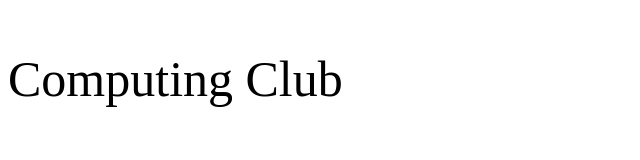
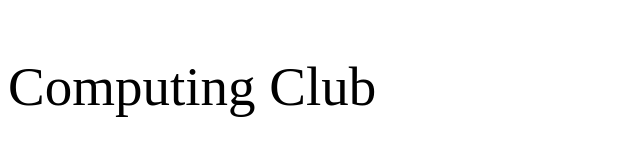
Before and after one commit to codemegatron/Rainforest, a plain HTML site: page index.html in a window 1280 px wide. Shown: the whole page, without its empty margins (0-640 px from the left). Drawn offline with Linux system fonts and the light colour scheme.

Commit message:
changed font size

```diff
--- a/index.html
+++ b/index.html
@@ -32,7 +32,7 @@
 <body>
 	<article>
 		<section>
-			<p style='font-size:50px'>Computing Club</p>
+			<p style='font-size:55px'>Computing Club</p>
 		</section>
 	</article>
 </body>
```
